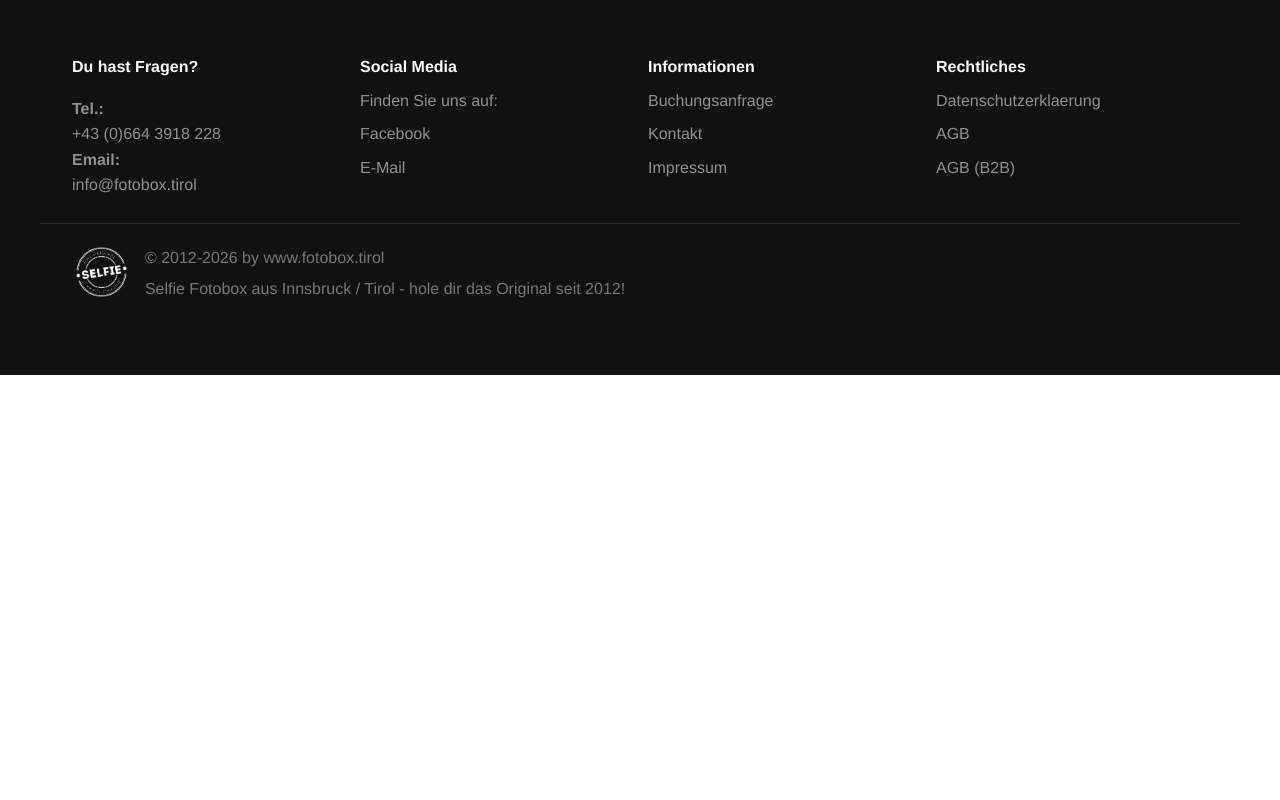
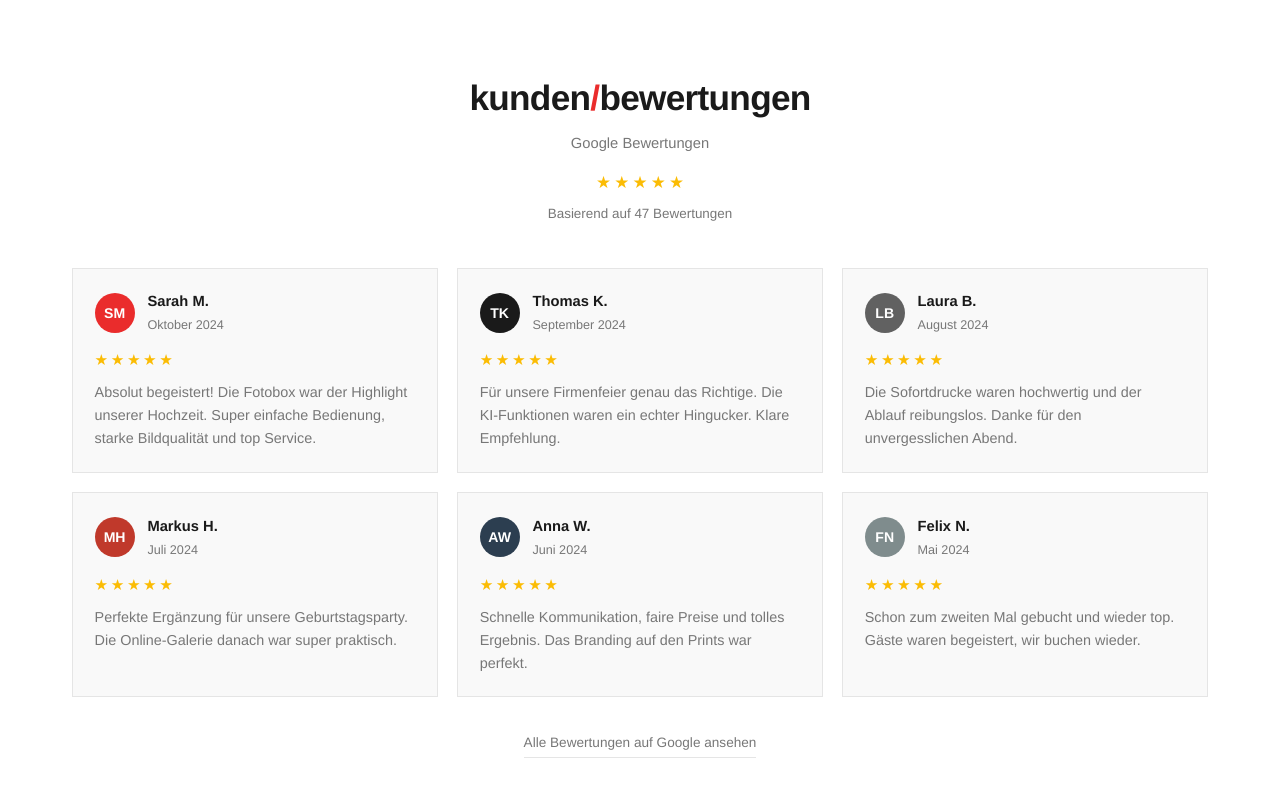
Before and after one commit to Blitzi9188/fotobox.tirol, a Next.js app: page /kontakt in a window 1280 px wide. Shown: the part 1640-2440 px from the top of the page. Before the commit the page ends 2015 px from the top, so only its background shows below. Built offline with nearby package versions, Linux system fonts and the light colour scheme.

Commit message:
feat: render reviews section below inquiry form

```diff
--- a/src/app/kontakt/page.tsx
+++ b/src/app/kontakt/page.tsx
@@ -10,6 +10,9 @@ export default async function KontaktPage({
   searchParams?: { paket?: string | string[] };
 }) {
   const content = await readCmsContent();
+  const stars = (count: number) => Array.from({ length: Math.max(0, Math.min(5, Math.round(count))) }, (_, i) => (
+    <span className="star" key={i}>★</span>
+  ));
   const paketParam = searchParams?.paket;
   const requestedPackage = Array.isArray(paketParam) ? paketParam[0] : paketParam;
   const hasPackage = content.pricing.plans.some((plan) => plan.name === requestedPackage);
@@ -48,6 +51,27 @@ export default async function KontaktPage({
   const references = content.contact.references && content.contact.references.length > 0
     ? content.contact.references
     : fallbackReferences;
+  const reviewsDefaults = {
+    heading: "kunden/bewertungen",
+    sourceLabel: "Google Bewertungen",
+    score: "4.9",
+    reviewCountLabel: "Basierend auf 47 Bewertungen",
+    ctaLabel: "Alle Bewertungen auf Google ansehen",
+    ctaHref: "https://g.page/fotoboxtirol/review",
+    items: [
+      { initials: "SM", name: "Sarah M.", date: "Oktober 2024", rating: 5, text: "Absolut begeistert! Die Fotobox war das Highlight unserer Hochzeit.", avatarColor: "#ea2c2c" },
+      { initials: "TK", name: "Thomas K.", date: "September 2024", rating: 5, text: "Für unsere Firmenfeier genau das Richtige. Professionelle Abwicklung.", avatarColor: "#1a1a1a" },
+      { initials: "LB", name: "Laura B.", date: "August 2024", rating: 5, text: "Top Bildqualität und super Service. Gerne wieder!", avatarColor: "#555555" }
+    ]
+  };
+  const reviews = {
+    ...reviewsDefaults,
+    ...(content.reviews || {}),
+    items:
+      Array.isArray(content.reviews?.items) && content.reviews.items.length > 0
+        ? content.reviews.items
+        : reviewsDefaults.items
+  };
 
   return (
     <>
@@ -87,6 +111,38 @@ export default async function KontaktPage({
             </div>
           </aside>
         </section>
+        <section id="reviews" className="reviews">
+          <div className="container">
+            <div className="overall-rating">
+              <div className="reviews-header">
+                <h2 style={{ marginBottom: "0.35rem" }}>{reviews.heading.split("/")[0]}<span className="accent-slash">/</span>{reviews.heading.split("/")[1] || ""}</h2>
+                <div className="reviews-subtitle">{reviews.sourceLabel}</div>
+              </div>
+              <div className="stars-row">{stars(5)}</div>
+              <div className="review-count">{reviews.reviewCountLabel}</div>
+            </div>
+            <div className="reviews-grid">
+              {reviews.items.map((review, index) => (
+                <article className="review-card" key={`${review.name}-${index}`}>
+                  <div className="review-top">
+                    <div className="reviewer-avatar" style={{ background: review.avatarColor || "#ea2c2c" }}>{review.initials}</div>
+                    <div>
+                      <div className="reviewer-name">{review.name}</div>
+                      <div className="review-date">{review.date}</div>
+                    </div>
+                  </div>
+                  <div className="review-stars">{stars(review.rating)}</div>
+                  <p className="review-text">{review.text}</p>
+                </article>
+              ))}
+            </div>
+            <div className="reviews-cta">
+              <a href={reviews.ctaHref} target="_blank" rel="noopener noreferrer">
+                {reviews.ctaLabel}
+              </a>
+            </div>
+          </div>
+        </section>
       </main>
       <SiteFooter content={content} />
     </>
```
